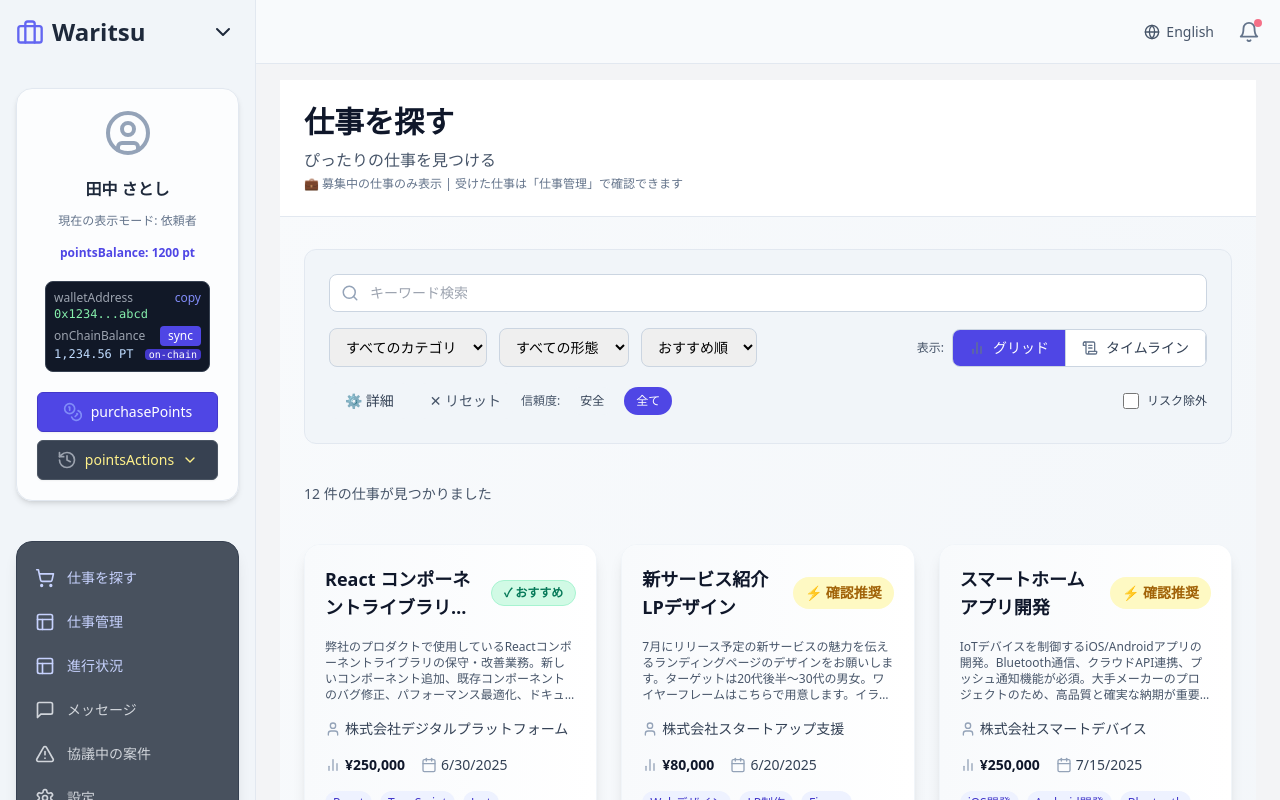
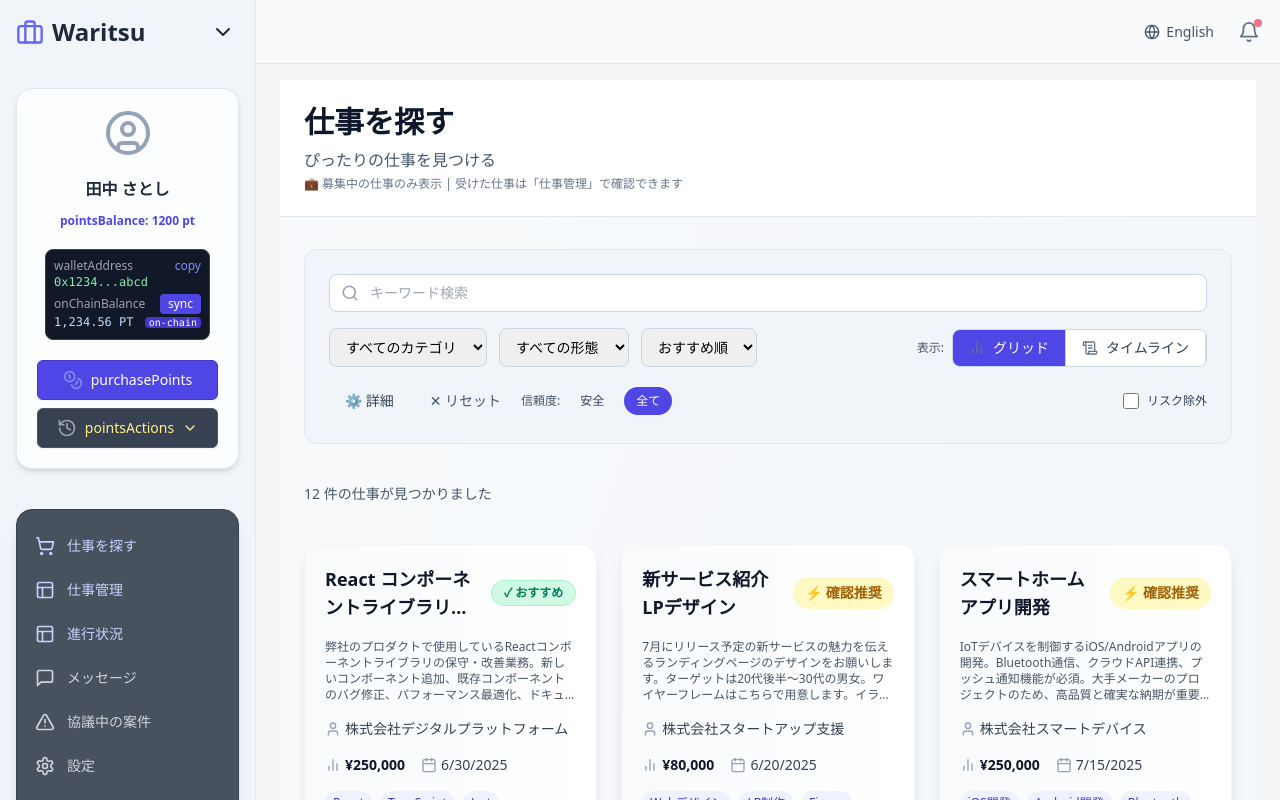
Before and after one commit to ken2san/escrow-app-project, a React (Create React App) app: page / in a window 1280 px wide. Built offline with nearby package versions, Linux system fonts and the light colour scheme.

Commit message:
fix: Remove legacy dashboard and role display from sidebar

```diff
--- a/src/components/layout/Sidebar.js
+++ b/src/components/layout/Sidebar.js
@@ -45,12 +45,6 @@ const Sidebar = ({ isSidebarOpen, setIsSidebarOpen, loggedInUser, currentViewMod
               className="mx-auto mb-1 text-slate-400"
             />
             <p className="text-base font-semibold mt-1">{(i18n.language === 'en' && loggedInUser.name_en) ? loggedInUser.name_en : loggedInUser.name}</p>
-            <p className="text-xs text-slate-500 mb-1">
-              {t('currentRoleIs')}{' '}
-              {currentViewMode === 'client'
-                ? t('userRoleClient')
-                : t('userRoleContractor')}
-            </p>
             <p className="text-xs text-indigo-600 font-semibold">
               {t('pointsBalance') || 'ポイント残高'}: {userPoints} pt
             </p>
@@ -207,18 +201,7 @@ const Sidebar = ({ isSidebarOpen, setIsSidebarOpen, loggedInUser, currentViewMod
 
     {/* 下部セクション（参考・開発用）: 本番リリース時は削除または非表示推奨 */}
     {process.env.NODE_ENV !== 'production' && <>
-      {/* Dashboard (legacy, subtle) */}
-      <li className="mb-1">
-        <button
-          onClick={() => navigate(getPath('dashboard'))}
-          className={`w-full flex items-center p-2.5 rounded-md bg-transparent hover:bg-gray-700 text-gray-400 hover:text-white ${!isSidebarOpen ? 'justify-center' : ''}`}
-          style={{ fontSize: '12px' }}
-          title={isSidebarOpen ? '' : t('dashboardLegacy')}
-        >
-          <Home className="h-5 w-5" />
-          {isSidebarOpen && <span className="ml-3 text-xs">{t('dashboardLegacy')}</span>}
-        </button>
-      </li>
+      {/* ...existing code... */}
       {/* ...existing code... */}
     </>}
   </ul>
```
